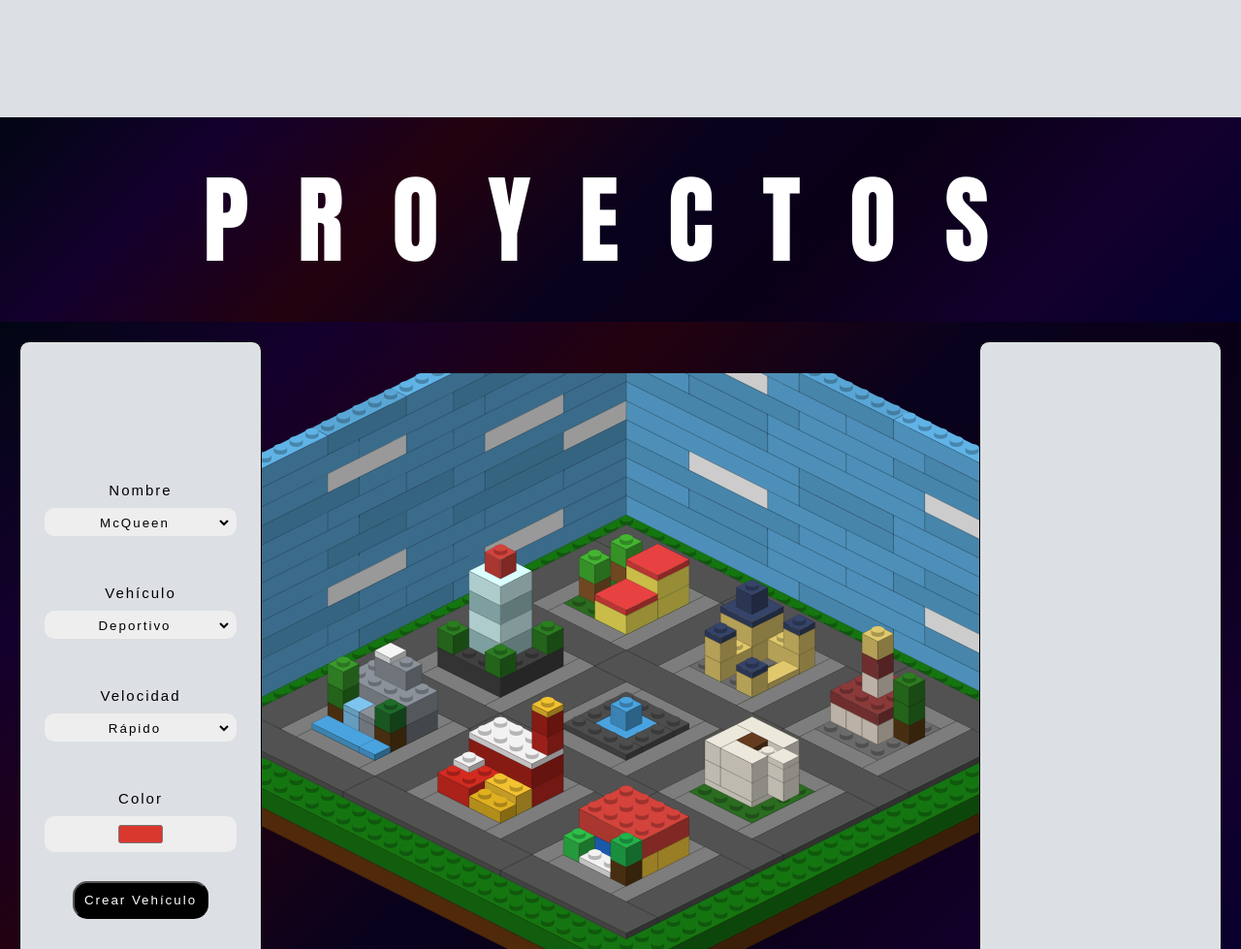
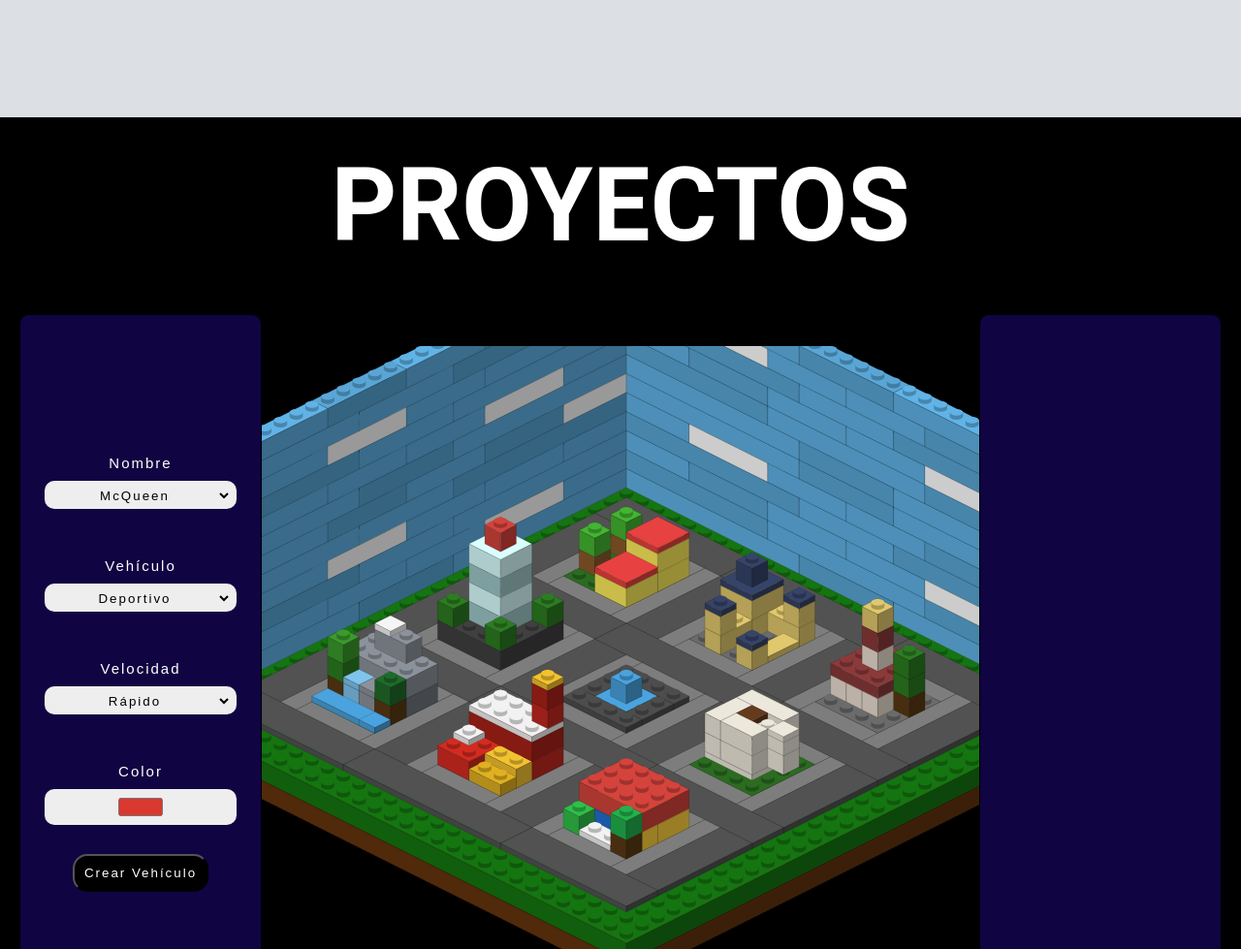
Before and after one commit to aslanlopezmx/portafolio, a plain HTML site: page index.html in a window 1280 px wide. Shown: the part 1880-2859 px from the top of the page at 97% size. Drawn offline with Linux system fonts and the light colour scheme.

Commit message:
cambios en colores seccion proyectos

```diff
--- a/index.html
+++ b/index.html
@@ -130,7 +130,9 @@
     <section>
       <div class="info"></div>
       <div class="titulo-proyectos">
-        <div class="titulo">PROYECTOS</div>
+        <div class="titulo">
+          <h2>PROYECTOS</h2>
+        </div>
       </div>
 
       <!--Seccion de formulario-->
--- a/style.css
+++ b/style.css
@@ -916,17 +916,14 @@ body {
 
 
 .titulo{
-    background: linear-gradient(135deg, #010613, #14002d, #23020f, #09021d, #0a0017, #14002d, #03002d);
-
+    background-color: #000000;
 
     position: relative;
 
     color: #ffffff;
     text-align: center;
-    font-family: Impact, Haettenschweiler, 'Arial Narrow Bold', sans-serif;
-    font-size: 100px;
-    letter-spacing: 50px;
-
+
+    font-size: 70px;
 
     padding-top: 30px;
     padding-bottom: 30px;
@@ -936,20 +933,13 @@ body {
 /*Seccion que contiene formulario, svg, y divs de proyectos en estado invisible - altura, color de fondo, posicionamiento y reglas de distribución flexibles*/
 .proyectos {
     height: 750px;
-    background: linear-gradient(135deg, #010613, #14002d, #23020f, #09021d, #0a0017, #14002d, #03002d);
-
-
+    background-color: #000000;
     position: relative;
-
     justify-content: space-between;
-
     display: grid;
     grid-template-columns: repeat(5, 1fr);
     grid-template-rows: repeat(6, 1fr);
-
     overflow: hidden;
-
-
 }
 
 /*Contenedor y lienzo SVG (Fondo) - posicionamiento absoluto centrado, ancho del lienzo y orden de apilamiento*/
@@ -966,7 +956,7 @@ body {
 
 /*Formulario y contenedor de tarjetas creadas - posicionamiento, dimensiones máximas/mínimas, márgenes, alineación de texto y diseño glassmorphism*/
 .form{
-    background-color: #dcdfe3;
+    background-color: #110442;
     grid-row: span 6 / span 6;
     border: 1px solid #000000;
     width: 250px;
@@ -976,6 +966,7 @@ body {
     align-content: center;
     z-index: 1;
     border-radius: 10px;
+    color: #ffffff;
 }
 
 /*Elementos internos del formulario - dirección flexible, alineación central, tamaño de fuente, alineación de texto y espacio entre elementos*/
@@ -1058,7 +1049,7 @@ body {
 
 /*Sección de elementos creados o lista de proyectos - diseño flexible en columna, alineación centrada y relleno interno*/
 .created {
-    background-color: #dcdfe3;
+    background-color: #110442;
     grid-row: span 6 / span 6;
     grid-column-start: 5;
     margin-top: 20px;
@@ -1084,6 +1075,7 @@ body {
 
 /*Tarjeta individual de proyecto creado - márgenes, dimensiones mínimas/máximas, bordes, estructura de cuadrícula (grid), tamaño de fuente, colores de fondo y texto*/
 .car {
+    background-color: #ffffff;
     margin-top: 10px;
     min-width: 200px;
     height: 45px;
```
